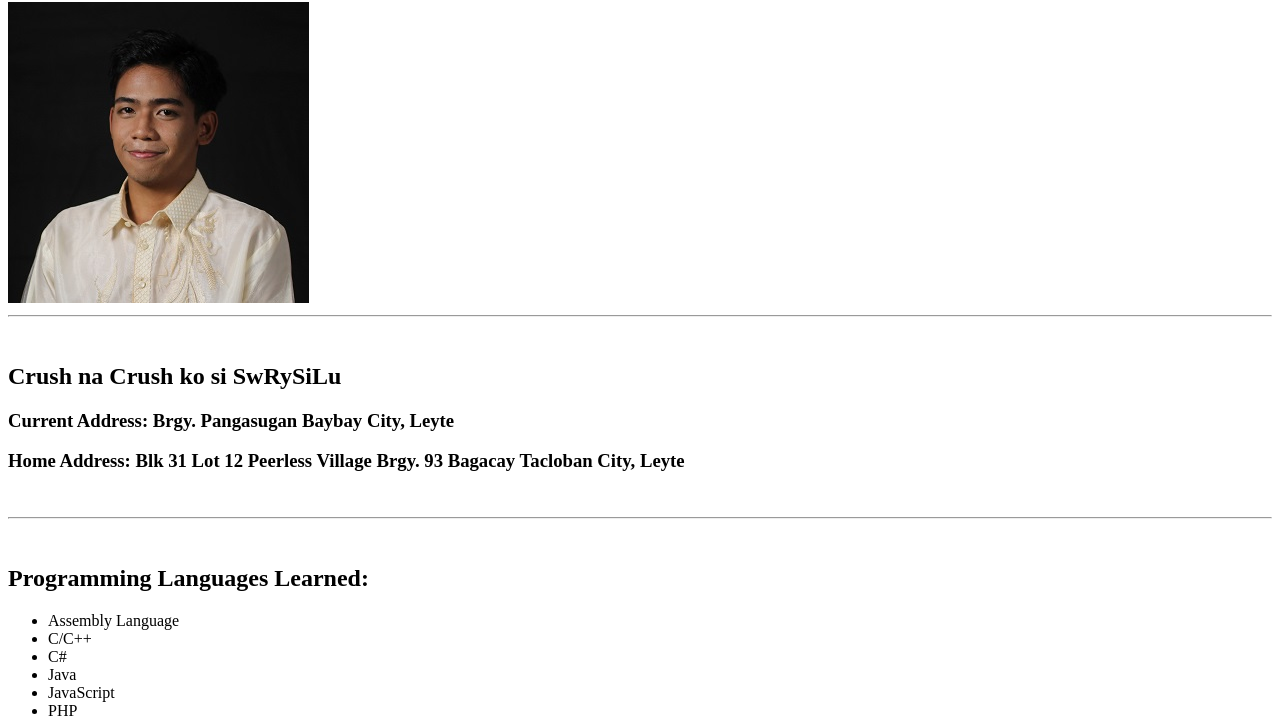
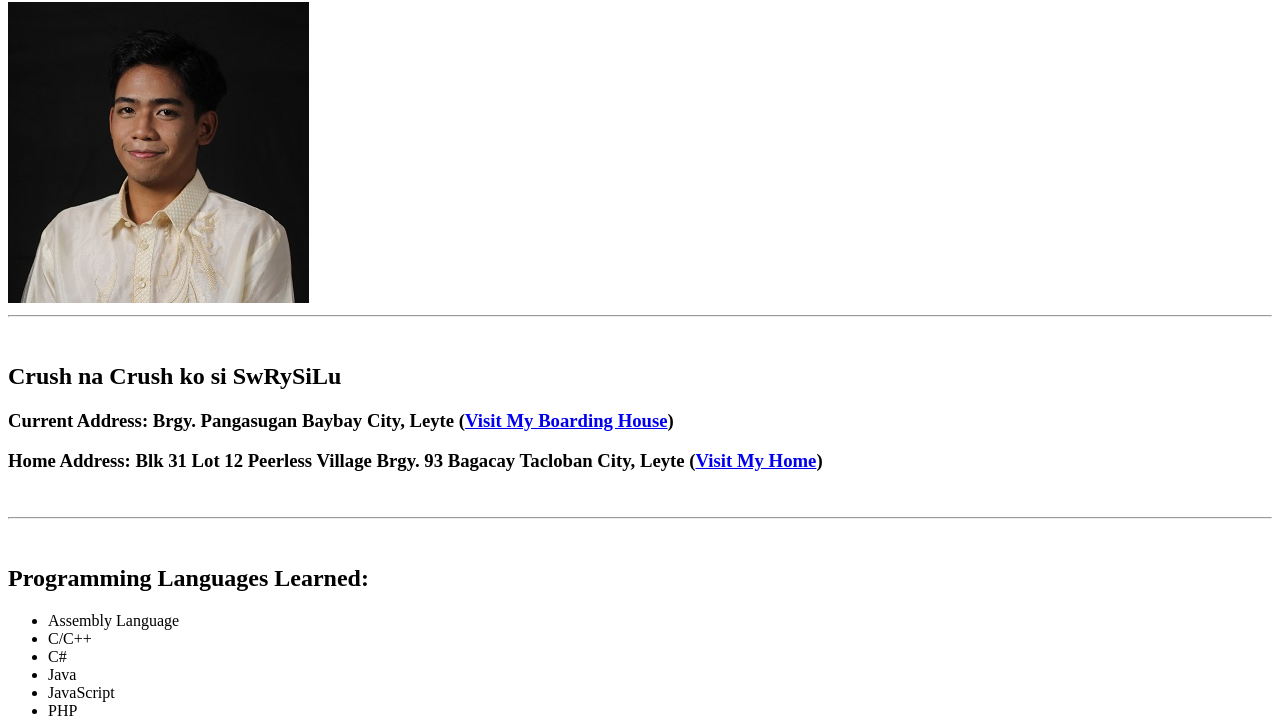
Before and after one commit to HeyListen101/PersonalPortfolio, a plain HTML site: page index.html in a window 1280 px wide. Shown: the part 78-795 px from the top of the page. Drawn offline with Linux system fonts and the light colour scheme.

Commit message:
Add Address Links

```diff
--- a/index.html
+++ b/index.html
@@ -10,8 +10,8 @@
     <img src="assets/images/Profile.JPG" alt="First Tarong Pic">
     <hr><br/>
     <h2>Crush na Crush ko si SwRySiLu</h2>
-    <h3>Current Address: Brgy. Pangasugan Baybay City, Leyte</h3>
-    <h3>Home Address: Blk 31 Lot 12 Peerless Village Brgy. 93 Bagacay Tacloban City, Leyte</h3>
+    <h3>Current Address: Brgy. Pangasugan Baybay City, Leyte (<a href="https://maps.app.goo.gl/RNHEyugRjC8Cm7UL7">Visit My Boarding House</a>)</h3>
+    <h3>Home Address: Blk 31 Lot 12 Peerless Village Brgy. 93 Bagacay Tacloban City, Leyte  (<a href="https://maps.app.goo.gl/FRePBTKW24j8xZwT6">Visit My Home</a>)</h3>
     <br/><hr><br/>
     <h2>Programming Languages Learned:</h2>
     <ul>
```
